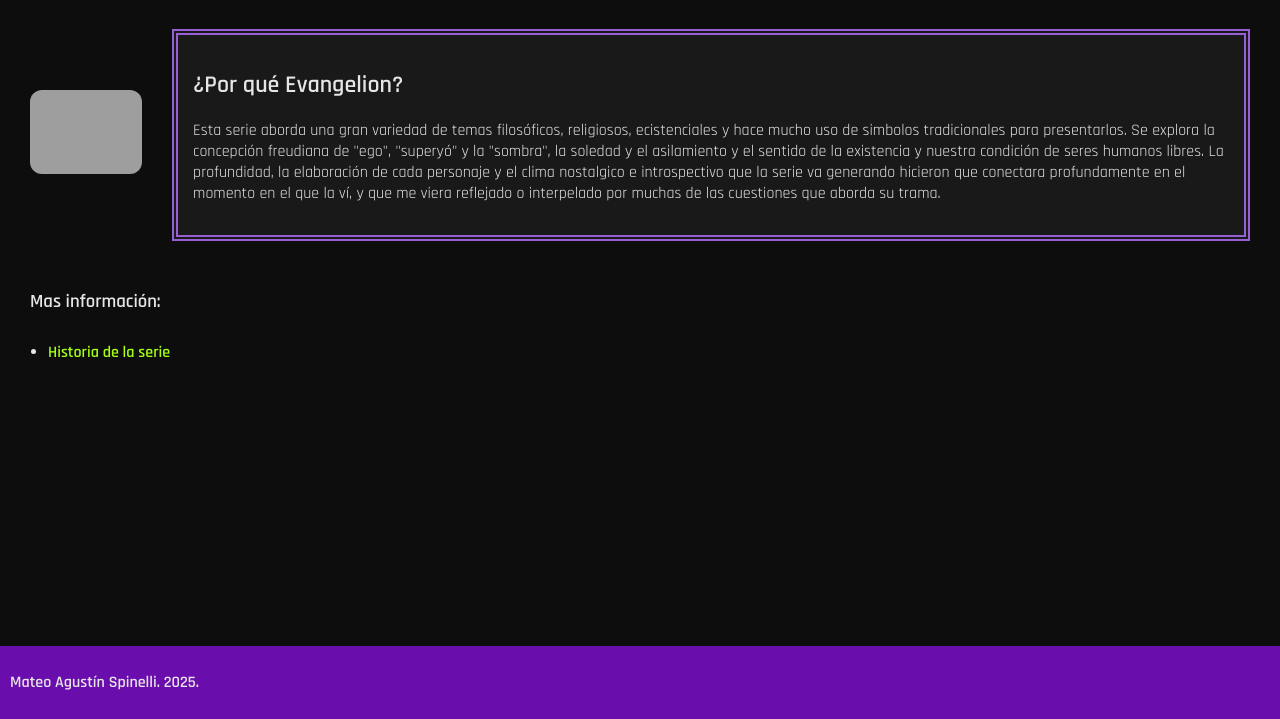
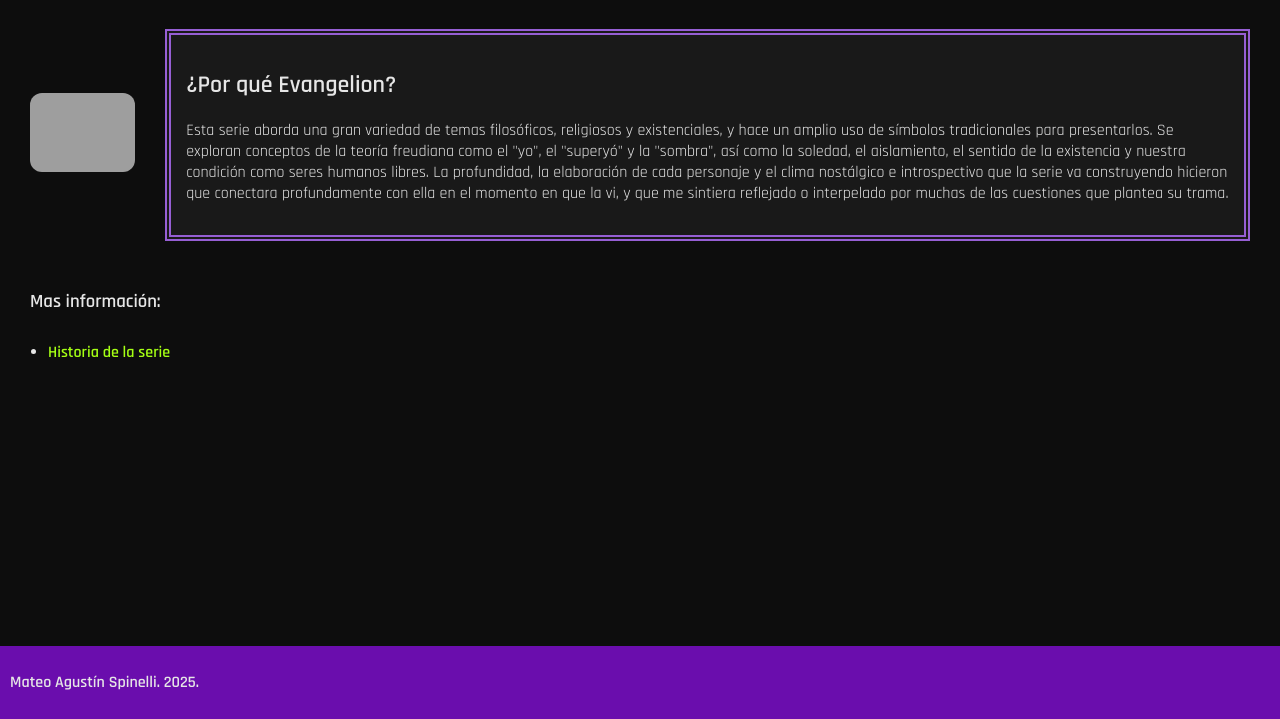
Before and after one commit to SpinelliMateo/actividadfanpageviernes, a plain HTML site: page index.html in a window 1280 px wide. Shown: the part 81-800 px from the top of the page. Drawn offline with Linux system fonts and the light colour scheme; grey boxes are pictures that could not be loaded.

Commit message:
version3

```diff
--- a/index.html
+++ b/index.html
@@ -40,7 +40,7 @@
                 <div class="info-col-6">
                     <div class="text-box">
                         <h2>¿Por qué Evangelion?</h2>
-                        <p> Esta serie aborda una gran variedad de temas filosóficos, religiosos, ecistenciales y hace mucho uso de simbolos tradicionales para presentarlos. Se explora la concepción freudiana de "ego", "superyó" y la "sombra", la soledad y el asilamiento y el sentido de la existencia y nuestra condición de seres humanos libres. La profundidad, la elaboración de cada personaje y el clima nostalgico e introspectivo que la serie va generando hicieron que conectara profundamente en el momento en el que la ví, y que me viera reflejado o interpelado por muchas de las cuestiones que aborda su trama. </p>
+                        <p>Esta serie aborda una gran variedad de temas filosóficos, religiosos y existenciales, y hace un amplio uso de símbolos tradicionales para presentarlos. Se exploran conceptos de la teoría freudiana como el "yo", el "superyó" y la "sombra", así como la soledad, el aislamiento, el sentido de la existencia y nuestra condición como seres humanos libres. La profundidad, la elaboración de cada personaje y el clima nostálgico e introspectivo que la serie va construyendo hicieron que conectara profundamente con ella en el momento en que la vi, y que me sintiera reflejado o interpelado por muchas de las cuestiones que plantea su trama.</p>
                     </div>
                 </div>
             </div>
```
